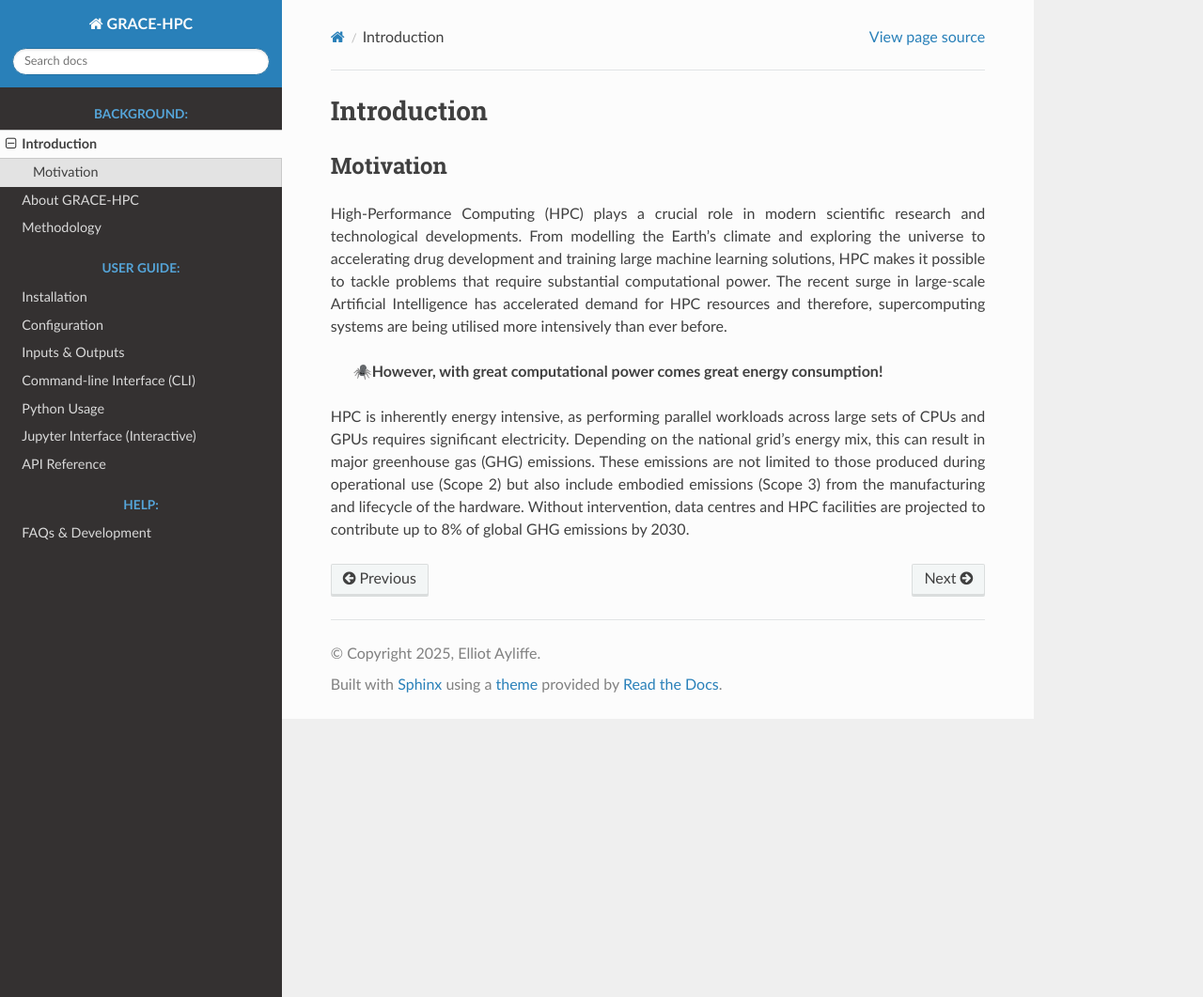
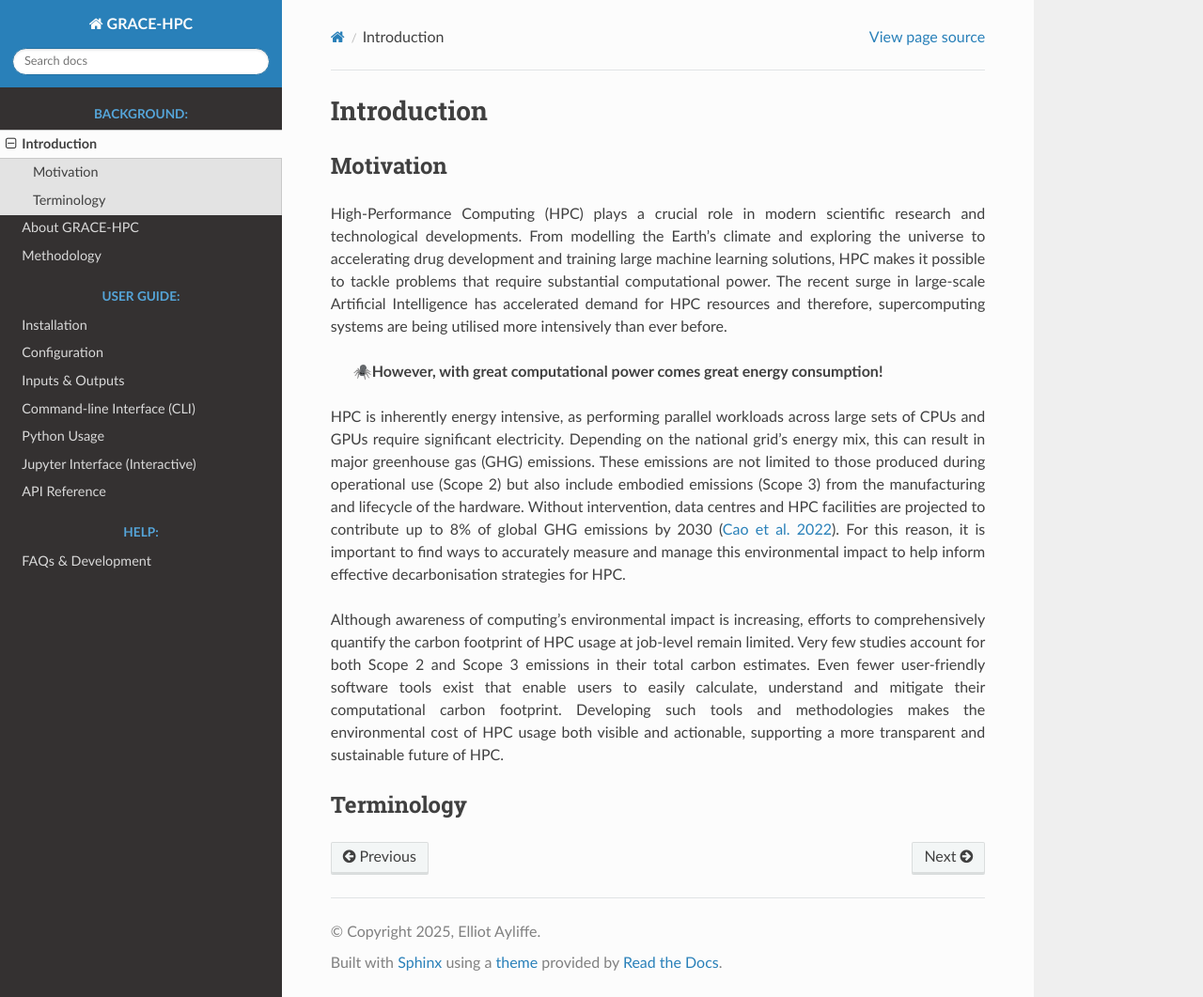
Before and after one commit to Elliot-Ayliffe/GRACE-HPC, a Sphinx documentation site: the page built from docs/introduction.md, in a window 1280 px wide and 1061 px high. Shown: the whole window at 94% size. Built offline with Sphinx 7.4.7 and the Read the Docs theme 3.1.0, drawn with Linux system fonts in a browser that asks for light colours.

Commit message:
Update introduction.md

```diff
--- a/docs/introduction.md
+++ b/docs/introduction.md
@@ -6,4 +6,10 @@ High-Performance Computing (HPC) plays a crucial role in modern scientific resea
 
 > 🕷️**However, with great computational power comes great energy consumption!**
 
-HPC is inherently energy intensive, as performing parallel workloads across large sets of CPUs and GPUs requires significant electricity. Depending on the national grid's energy mix, this can result in major greenhouse gas (GHG) emissions. These emissions are not limited to those produced during operational use (Scope 2) but also include embodied emissions (Scope 3) from the manufacturing and lifecycle of the hardware. Without intervention, data centres and HPC facilities are projected to contribute up to 8% of global GHG emissions by 2030.
+HPC is inherently energy intensive, as performing parallel workloads across large sets of CPUs and GPUs require significant electricity. Depending on the national grid's energy mix, this can result in major greenhouse gas (GHG) emissions. These emissions are not limited to those produced during operational use (Scope 2) but also include embodied emissions (Scope 3) from the manufacturing and lifecycle of the hardware. Without intervention, data centres and HPC facilities are projected to contribute up to 8% of global GHG emissions by 2030 ([Cao et al. 2022](https://arxiv.org/pdf/2110.09284)). For this reason, it is important to find ways to accurately measure and manage this environmental impact to help inform effective decarbonisation strategies for HPC.
+
+Although awareness of computing's environmental impact is increasing, efforts to comprehensively quantify the carbon footprint of HPC usage at job-level remain limited. Very few studies account for both Scope 2 and Scope 3 emissions in their total carbon estimates. Even fewer user-friendly software tools exist that enable users to easily calculate, understand and mitigate their computational carbon footprint. Developing such tools and methodologies makes the environmental cost of HPC usage both visible and actionable, supporting a more transparent and sustainable future of HPC.
+
+
+
+## Terminology
```
